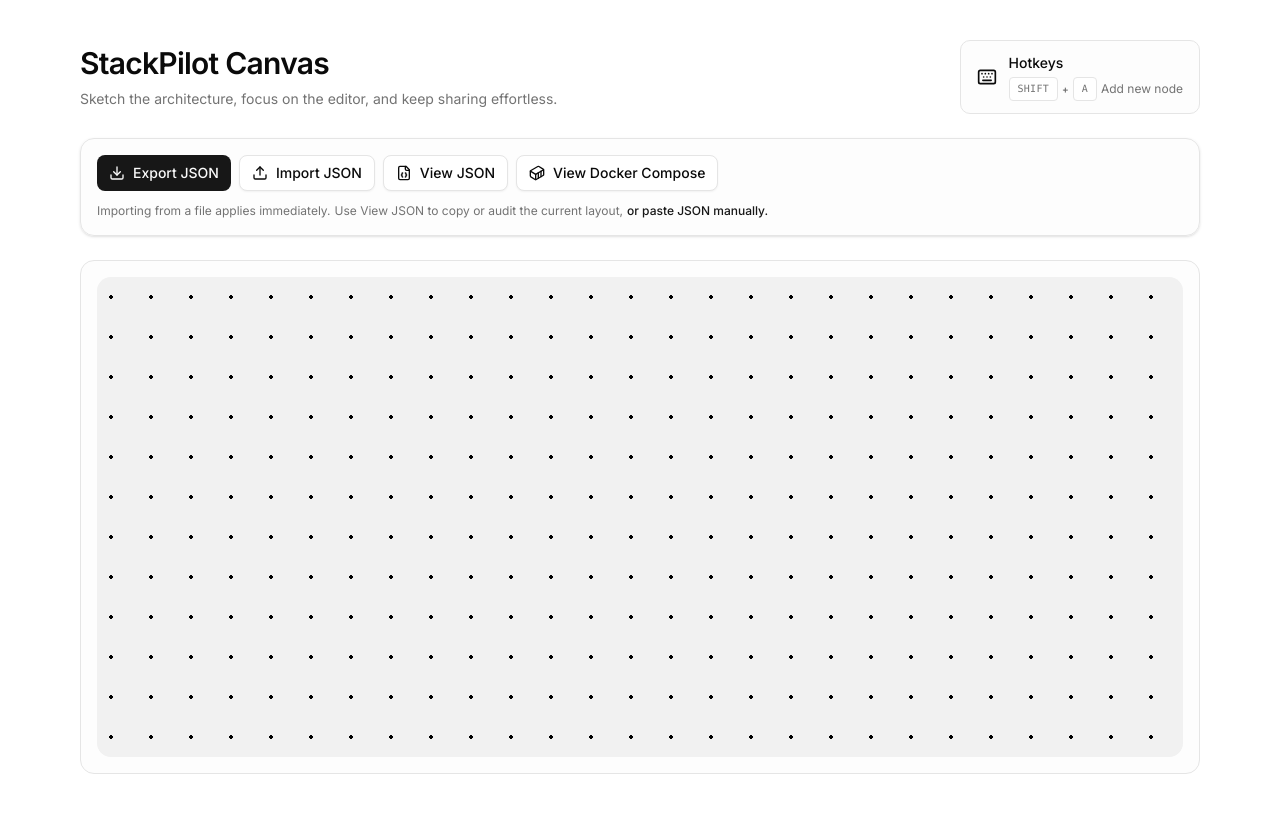
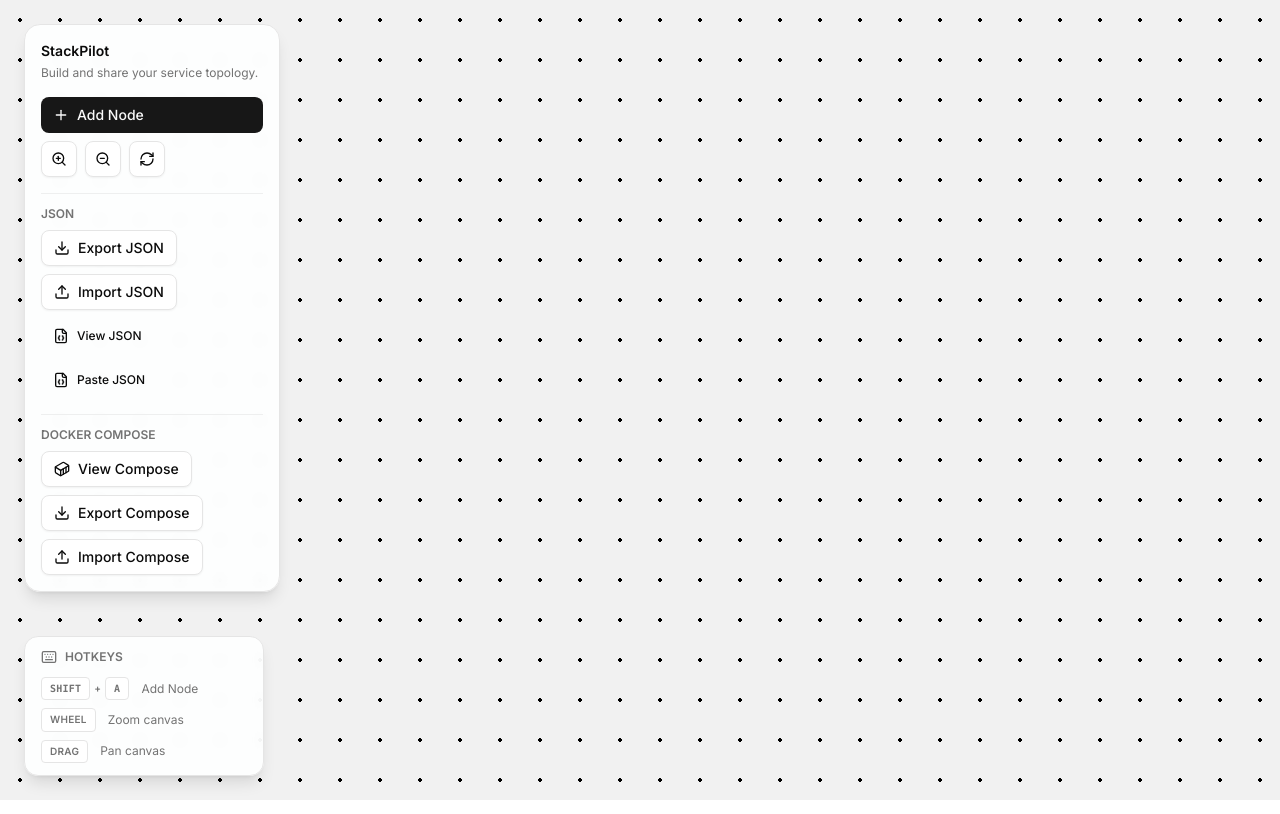
Before and after one commit to bethetka/Hackathon2025Fall, a React (Vite) app in the folder frontend/: page / in a window 1280 px wide. Built offline with nearby package versions, Linux system fonts and the light colour scheme.

Commit message:
new main page

```diff
--- a/frontend/src/components/hackathon/node-editor.tsx
+++ b/frontend/src/components/hackathon/node-editor.tsx
@@ -18,6 +18,10 @@ function snapToGrid(x: number, y: number, gridSize = 1, gridSizeY = gridSize) {
 export interface NodeEditorHandle {
     serialize: () => INodeInfo[];
     deserialize: (nodes: INodeInfo[]) => void;
+    openNodePalette: () => void;
+    zoomIn: () => void;
+    zoomOut: () => void;
+    resetView: () => void;
 }
 
 const NodeEditor = forwardRef<NodeEditorHandle>((_props, ref) => {
@@ -54,6 +58,62 @@ const NodeEditor = forwardRef<NodeEditorHandle>((_props, ref) => {
     const [marqueeRect, setMarqueeRect] = useState<{ x: number; y: number; width: number; height: number } | null>(null);
     const [marqueeStart, setMarqueeStart] = useState<{ x: number; y: number } | null>(null);
     const [nodesWithinMarquee, setNodesWithinMarquee] = useState<Set<number>>(new Set());
+
+    const clampOffset = useCallback((width: number, height: number, zoom: number, offsetX: number, offsetY: number) => {
+        const worldWidth = width * BOUND_SCALE;
+        const worldHeight = height * BOUND_SCALE;
+        const minOffsetX = width - worldWidth * zoom;
+        const minOffsetY = height - worldHeight * zoom;
+        const clampedOffsetX = Math.max(minOffsetX, Math.min(0, offsetX));
+        const clampedOffsetY = Math.max(minOffsetY, Math.min(0, offsetY));
+        return { offsetX: clampedOffsetX, offsetY: clampedOffsetY };
+    }, []);
+
+    const zoomBy = useCallback((delta: number) => {
+        setWorkspaceInfo(prev => {
+            const oldZoom = prev.zoom;
+            const newZoom = Math.max(MIN_ZOOM, Math.min(MAX_ZOOM, oldZoom + delta));
+            if (newZoom === oldZoom) {
+                return prev;
+            }
+
+            const centerX = prev.width / 2;
+            const centerY = prev.height / 2;
+            const worldX = (centerX - prev.offsetX) / oldZoom;
+            const worldY = (centerY - prev.offsetY) / oldZoom;
+
+            const nextOffsetX = centerX - worldX * newZoom;
+            const nextOffsetY = centerY - worldY * newZoom;
+            const clamped = clampOffset(prev.width, prev.height, newZoom, nextOffsetX, nextOffsetY);
+
+            return {
+                ...prev,
+                zoom: newZoom,
+                offsetX: clamped.offsetX,
+                offsetY: clamped.offsetY,
+            };
+        });
+    }, [clampOffset]);
+
+    const zoomIn = useCallback(() => zoomBy(0.2), [zoomBy]);
+    const zoomOut = useCallback(() => zoomBy(-0.2), [zoomBy]);
+
+    const resetView = useCallback(() => {
+        setWorkspaceInfo(prev => {
+            const worldWidth = prev.width * BOUND_SCALE;
+            const worldHeight = prev.height * BOUND_SCALE;
+            return {
+                ...prev,
+                zoom: 1,
+                offsetX: (prev.width - worldWidth) / 2,
+                offsetY: (prev.height - worldHeight) / 2,
+            };
+        });
+    }, []);
+
+    const openNodePalette = useCallback(() => {
+        setNodeSelectorOpen(true);
+    }, []);
 
     const computeValidation = useCallback((nodesToValidate: INodeInfo[]) => {
         const errors: Record<number, z.ZodError> = {};
@@ -341,38 +401,35 @@ const NodeEditor = forwardRef<NodeEditorHandle>((_props, ref) => {
 
     const handleScroll = useCallback((e: WheelEvent) => {
         e.preventDefault();
-        if (!self.current) return;
+        const rect = self.current?.getBoundingClientRect();
+        if (!rect) return;
 
-        const rect = self.current.getBoundingClientRect();
+        const delta = e.deltaY * -0.001;
         const mouseX = e.clientX - rect.left;
         const mouseY = e.clientY - rect.top;
 
-        const oldZoom = workspaceInfo.zoom;
-        const newZoom = Math.max(MIN_ZOOM, Math.min(MAX_ZOOM, oldZoom + e.deltaY * -0.001));
+        setWorkspaceInfo(prev => {
+            const oldZoom = prev.zoom;
+            const newZoom = Math.max(MIN_ZOOM, Math.min(MAX_ZOOM, oldZoom + delta));
+            if (newZoom === oldZoom) {
+                return prev;
+            }
 
-        const worldX = (mouseX - workspaceInfo.offsetX) / oldZoom;
-        const worldY = (mouseY - workspaceInfo.offsetY) / oldZoom;
+            const worldX = (mouseX - prev.offsetX) / oldZoom;
+            const worldY = (mouseY - prev.offsetY) / oldZoom;
 
-        let newOffsetX = mouseX - worldX * newZoom;
-        let newOffsetY = mouseY - worldY * newZoom;
+            const nextOffsetX = mouseX - worldX * newZoom;
+            const nextOffsetY = mouseY - worldY * newZoom;
+            const clamped = clampOffset(prev.width, prev.height, newZoom, nextOffsetX, nextOffsetY);
 
-        const worldWidth = workspaceInfo.width * BOUND_SCALE;
-        const worldHeight = workspaceInfo.height * BOUND_SCALE;
-        const minOffsetX = workspaceInfo.width - worldWidth * newZoom;
-        const minOffsetY = workspaceInfo.height - worldHeight * newZoom;
-        const maxOffsetX = 0;
-        const maxOffsetY = 0;
-
-        newOffsetX = Math.max(minOffsetX, Math.min(maxOffsetX, newOffsetX));
-        newOffsetY = Math.max(minOffsetY, Math.min(maxOffsetY, newOffsetY));
-
-        setWorkspaceInfo((state) => ({
-            ...state,
-            zoom: newZoom,
-            offsetX: newOffsetX,
-            offsetY: newOffsetY,
-        }));
-    }, [workspaceInfo]);
+            return {
+                ...prev,
+                zoom: newZoom,
+                offsetX: clamped.offsetX,
+                offsetY: clamped.offsetY,
+            };
+        });
+    }, [clampOffset]);
 
     const handleNodeClicked = (id: number, e?: React.MouseEvent) => {
         if (e && (e.ctrlKey || e.metaKey)) {
@@ -490,8 +547,12 @@ const NodeEditor = forwardRef<NodeEditorHandle>((_props, ref) => {
 
     useImperativeHandle(ref, () => ({
         serialize,
-        deserialize
-    }), [serialize, deserialize]);
+        deserialize,
+        openNodePalette,
+        zoomIn,
+        zoomOut,
+        resetView
+    }), [serialize, deserialize, openNodePalette, zoomIn, zoomOut, resetView]);
 
     function handleDeleteNode(id: number): void {
         setNodes(prevNodes => {
@@ -565,7 +626,7 @@ const NodeEditor = forwardRef<NodeEditorHandle>((_props, ref) => {
             <NodeSelector open={nodeSelectorOpen} setOpen={setNodeSelectorOpen} onSelected={handleNewNode} />
             <div
                 ref={self}
-                className="relative h-full min-h-[480px] w-full overflow-hidden rounded-xl"
+                className="relative h-full min-h-[480px] w-full overflow-hidden"
                 style={{ maxHeight: "100%" }}
             >
                 <div
--- a/frontend/src/pages/MainPage.tsx
+++ b/frontend/src/pages/MainPage.tsx
@@ -4,7 +4,7 @@ import { Button } from "@/components/ui/button";
 import { Dialog, DialogContent, DialogHeader, DialogTitle, DialogDescription } from "@/components/ui/dialog";
 import { Textarea } from "@/components/ui/textarea";
 import { Alert, AlertTitle, AlertDescription } from "@/components/ui/alert";
-import { Check, Container, Copy, Download, FileJson, Keyboard, Upload, X } from "lucide-react";
+import { Check, Container, Copy, Download, FileJson, Keyboard, Plus, RefreshCw, Upload, X, ZoomIn, ZoomOut } from "lucide-react";
 import { cn } from "@/lib/utils";
 import { buildDockerComposeYaml } from "@/lib/generator";
 
@@ -123,6 +123,52 @@ export const MainPage: React.FC = () => {
         });
     };
 
+    const handleExportDockerCompose = () => {
+        try {
+            const nodes = nodeEditorRef.current?.serialize();
+            if (!nodes) return;
+            const yaml = buildDockerComposeYaml(nodes);
+            const blob = new Blob([yaml], { type: "text/yaml" });
+            const url = URL.createObjectURL(blob);
+            const anchor = document.createElement("a");
+            anchor.href = url;
+            anchor.download = `stackpilot-docker-compose-${new Date().toISOString().replace(/[:.]/g, "-")}.yml`;
+            document.body.appendChild(anchor);
+            anchor.click();
+            document.body.removeChild(anchor);
+            URL.revokeObjectURL(url);
+        } catch (e) {
+            const message = e instanceof Error ? e.message : String(e);
+            setDockerContent("");
+            setDockerError(message);
+            setDockerCopySuccess(false);
+            setIsDockerDialogOpen(true);
+        }
+    };
+
+    const handleImportDockerCompose = () => {
+        setDockerContent("");
+        setDockerCopySuccess(false);
+        setDockerError("Importing from Docker Compose is not available yet.");
+        setIsDockerDialogOpen(true);
+    };
+
+    const handleOpenNodePalette = () => {
+        nodeEditorRef.current?.openNodePalette();
+    };
+
+    const handleZoomIn = () => {
+        nodeEditorRef.current?.zoomIn();
+    };
+
+    const handleZoomOut = () => {
+        nodeEditorRef.current?.zoomOut();
+    };
+
+    const handleResetView = () => {
+        nodeEditorRef.current?.resetView();
+    };
+
     const handleDeserialize = () => {
         setIsDeserializeDialogOpen(true);
         setDeserializeContent("");
@@ -139,47 +185,11 @@ export const MainPage: React.FC = () => {
     };
 
     return (
-        <div className="min-h-screen bg-background flex flex-col">
-            <main className="mx-auto flex w-full max-w-6xl flex-1 flex-col gap-6 px-4 py-10">
-                <header className="flex flex-col gap-4 sm:flex-row sm:items-center sm:justify-between">
-                    <div className="space-y-2">
-                        <h1 className="text-3xl font-semibold tracking-tight">StackPilot Canvas</h1>
-                        <p className="text-sm text-muted-foreground">
-                            Sketch the architecture, focus on the editor, and keep sharing effortless.
-                        </p>
+        <div className="relative flex h-screen w-full overflow-hidden bg-background text-foreground">
+            <div className="h-full w-full">
+                <NodeEditor ref={nodeEditorRef} />
             </div>
-                    <div className="flex items-center gap-3 rounded-lg border bg-muted/20 px-4 py-3 text-sm text-muted-foreground">
-                        <Keyboard className="h-5 w-5 text-foreground" />
-                        <div className="space-y-1">
-                            <div className="font-medium text-foreground">Hotkeys</div>
-                            <div className="flex flex-wrap items-center gap-1">
-                                <kbd className="rounded border bg-background px-2 py-1 text-[10px] font-medium uppercase tracking-wide">Shift</kbd>
-                                <span className="text-[10px] font-semibold text-muted-foreground">+</span>
-                                <kbd className="rounded border bg-background px-2 py-1 text-[10px] font-medium uppercase tracking-wide">A</kbd>
-                                <span className="text-xs text-muted-foreground">Add new node</span>
-                            </div>
-                        </div>
-                    </div>
-                </header>
 
-                <div className="flex flex-col gap-3 rounded-xl border bg-muted/20 p-4 shadow-sm">
-                    <div className="flex flex-wrap items-center gap-2">
-                        <Button onClick={handleExportJson} className="gap-2">
-                            <Download className="h-4 w-4" />
-                            Export JSON
-                        </Button>
-                        <Button variant="outline" onClick={handleImportButtonClick} className="gap-2">
-                            <Upload className="h-4 w-4" />
-                            Import JSON
-                        </Button>
-                        <Button variant="outline" onClick={handleSerialize} className="gap-2">
-                            <FileJson className="h-4 w-4" />
-                            View JSON
-                        </Button>
-                        <Button variant="outline" onClick={handleDockerCompose} className="gap-2">
-                            <Container className="h-4 w-4" />
-                            View Docker Compose
-                        </Button>
             <input
                 ref={importFileInputRef}
                 type="file"
@@ -187,27 +197,115 @@ export const MainPage: React.FC = () => {
                 className="hidden"
                 onChange={handleImportFromFile}
             />
+
+            <div className="pointer-events-none absolute inset-0">
+                <div className="pointer-events-auto absolute left-6 top-6 flex flex-col gap-4">
+                    <div className="w-64 rounded-2xl border bg-background/90 p-4 shadow-lg backdrop-blur">
+                        <div className="space-y-1">
+                            <p className="text-sm font-semibold">StackPilot</p>
+                            <p className="text-xs text-muted-foreground">Build and share your service topology.</p>
                         </div>
-                    <div className="flex flex-wrap items-center gap-1 text-xs text-muted-foreground">
-                        <span>Importing from a file applies immediately.</span>
-                        <span>Use View JSON to copy or audit the current layout,</span>
+
+                        <div className="mt-4 flex flex-col gap-4">
+                            <div className="flex flex-col gap-2">
+                                <Button className="justify-start gap-2" onClick={handleOpenNodePalette}>
+                                    <Plus className="h-4 w-4" />
+                                    Add Node
+                                </Button>
+                                <div className="flex gap-2">
                                     <Button
-                            variant="link"
-                            size="sm"
-                            className="h-auto px-0 text-xs"
-                            onClick={handleDeserialize}
+                                        size="icon"
+                                        variant="outline"
+                                        onClick={handleZoomIn}
+                                        title="Zoom in"
                                     >
-                            or paste JSON manually.
+                                        <ZoomIn className="h-4 w-4" />
+                                    </Button>
+                                    <Button
+                                        size="icon"
+                                        variant="outline"
+                                        onClick={handleZoomOut}
+                                        title="Zoom out"
+                                    >
+                                        <ZoomOut className="h-4 w-4" />
+                                    </Button>
+                                    <Button
+                                        size="icon"
+                                        variant="outline"
+                                        onClick={handleResetView}
+                                        title="Reset view"
+                                    >
+                                        <RefreshCw className="h-4 w-4" />
                                     </Button>
                                 </div>
                             </div>
 
-                <section className="flex min-h-[480px] flex-1 flex-col overflow-hidden rounded-xl border bg-muted/20">
-                    <div className="flex-1 overflow-hidden p-4">
-                        <NodeEditor ref={nodeEditorRef} />
+                            <div className="space-y-2 border-t border-border/60 pt-3">
+                                <div className="text-xs font-semibold uppercase text-muted-foreground">JSON</div>
+                                <Button variant="outline" className="justify-start gap-2" onClick={handleExportJson}>
+                                    <Download className="h-4 w-4" />
+                                    Export JSON
+                                </Button>
+                                <Button variant="outline" className="justify-start gap-2" onClick={handleImportButtonClick}>
+                                    <Upload className="h-4 w-4" />
+                                    Import JSON
+                                </Button>
+                                <Button variant="ghost" className="justify-start gap-2 px-2 text-xs font-medium" onClick={handleSerialize}>
+                                    <FileJson className="h-4 w-4" />
+                                    View JSON
+                                </Button>
+                                <Button variant="ghost" className="justify-start gap-2 px-2 text-xs font-medium" onClick={handleDeserialize}>
+                                    <FileJson className="h-4 w-4" />
+                                    Paste JSON
+                                </Button>
                             </div>
-                </section>
-            </main>
+
+                            <div className="space-y-2 border-t border-border/60 pt-3">
+                                <div className="text-xs font-semibold uppercase text-muted-foreground">Docker Compose</div>
+                                <Button variant="outline" className="justify-start gap-2" onClick={handleDockerCompose}>
+                                    <Container className="h-4 w-4" />
+                                    View Compose
+                                </Button>
+                                <Button variant="outline" className="justify-start gap-2" onClick={handleExportDockerCompose}>
+                                    <Download className="h-4 w-4" />
+                                    Export Compose
+                                </Button>
+                                <Button variant="outline" className="justify-start gap-2" onClick={handleImportDockerCompose}>
+                                    <Upload className="h-4 w-4" />
+                                    Import Compose
+                                </Button>
+                            </div>
+                        </div>
+                    </div>
+                </div>
+
+                <div className="pointer-events-auto absolute bottom-6 left-6">
+                    <div className="w-[240px] rounded-xl border bg-background/90 px-4 py-3 shadow-lg backdrop-blur">
+                        <div className="flex items-center gap-2 text-xs font-semibold uppercase text-muted-foreground">
+                            <Keyboard className="h-4 w-4" />
+                            Hotkeys
+                        </div>
+                        <div className="mt-3 space-y-2 text-xs text-muted-foreground">
+                            <div className="flex items-center gap-3">
+                                <div className="flex items-center gap-1">
+                                    <kbd className="rounded border bg-background px-2 py-1 text-[10px] font-semibold uppercase tracking-wide">Shift</kbd>
+                                    <span className="text-[10px] font-semibold text-muted-foreground">+</span>
+                                    <kbd className="rounded border bg-background px-2 py-1 text-[10px] font-semibold uppercase tracking-wide">A</kbd>
+                                </div>
+                                <span>Add Node</span>
+                            </div>
+                            <div className="flex items-center gap-3">
+                                <span className="rounded border bg-background px-2 py-1 text-[10px] font-semibold uppercase tracking-wide">Wheel</span>
+                                <span>Zoom canvas</span>
+                            </div>
+                            <div className="flex items-center gap-3">
+                                <span className="rounded border bg-background px-2 py-1 text-[10px] font-semibold uppercase tracking-wide">Drag</span>
+                                <span>Pan canvas</span>
+                            </div>
+                        </div>
+                    </div>
+                </div>
+            </div>
 
             <Dialog open={isSerializeDialogOpen} onOpenChange={setIsSerializeDialogOpen}>
                 <DialogContent className="max-w-4xl h-[80vh] flex flex-col">
@@ -317,7 +415,7 @@ export const MainPage: React.FC = () => {
                     <DialogHeader>
                         <DialogTitle>Docker Compose</DialogTitle>
                         <DialogDescription>
-                            Generated docker-compose.yml from your current nodes.
+                            {dockerError ? "Docker Compose tools" : "Generated docker-compose.yml from your current nodes."}
                         </DialogDescription>
                     </DialogHeader>
 
```
Also changed, not shown: frontend/src/components/hackathon/node-selector.tsx (+42 -29 lines). Lines whose indentation alone changed are shown as unchanged.
